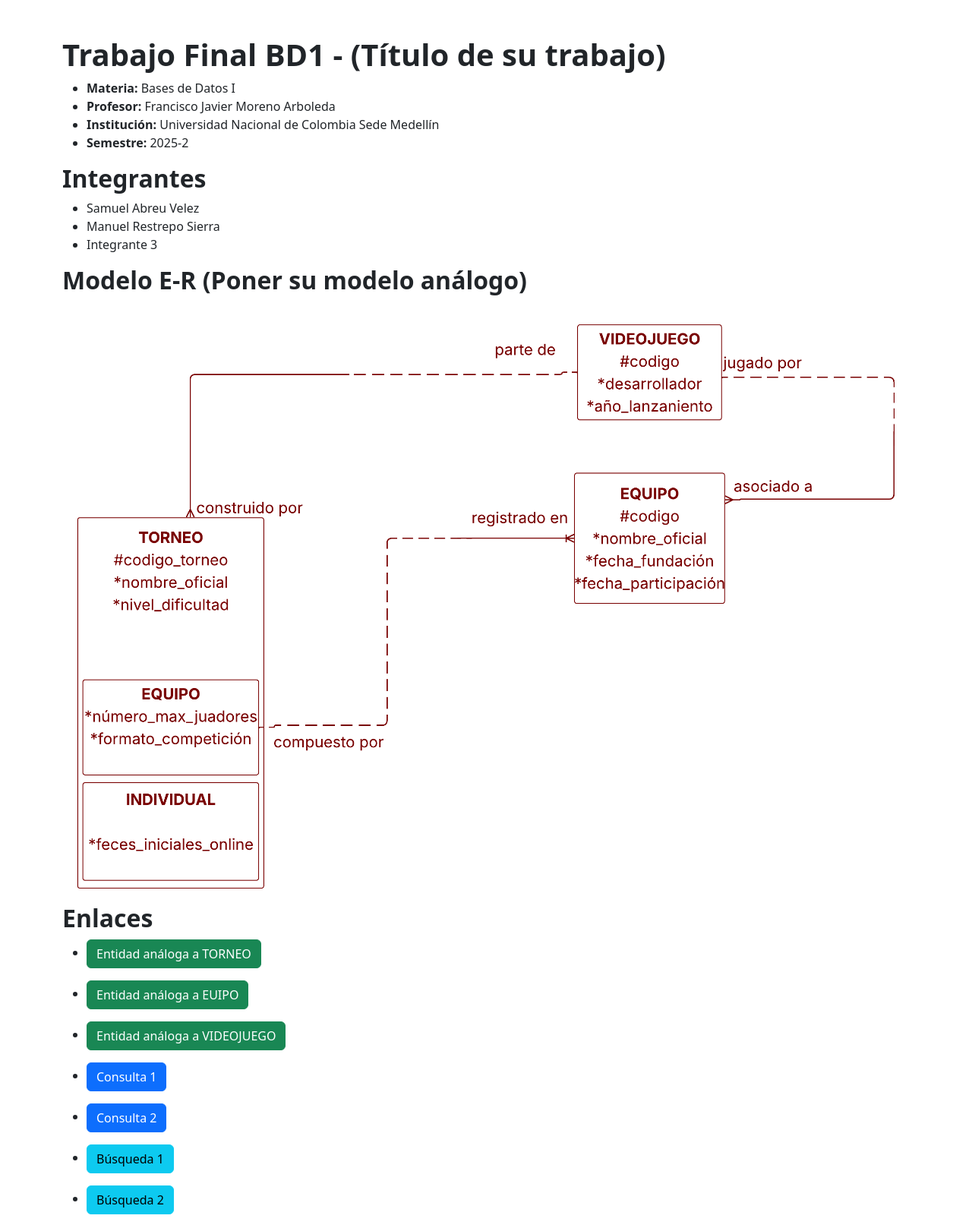
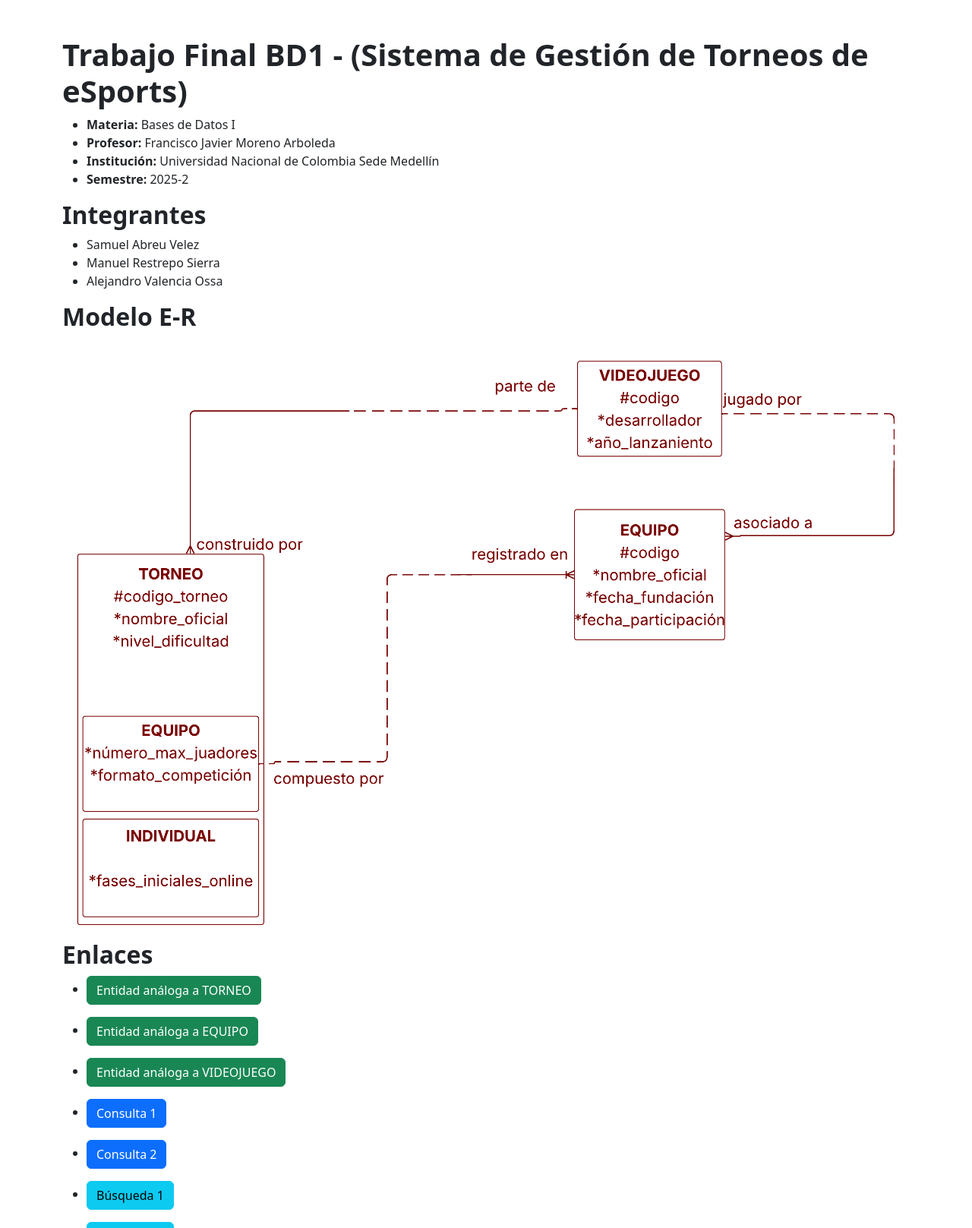
Before and after one commit to elhalconsas/www, a PHP site: page / in a window 1280 px wide. Shown: the top 1617 px of the page at 76% size. Run offline with PHP 8.4, Linux system fonts and the light colour scheme.

Commit message:
renamed:    empresa/empresa_delete.php -> EQUIPO/empresa_delete.php 	renamed:    empresa/empresa_insert.php -> EQUIPO/empresa_insert.php 	renamed:    empresa/empresa_select.php -> EQUIPO/empresa_select.php 	renamed:    empresa/empresa.php -> EQUIPO/equipo.php 	renamed:    cliente/cliente.php -> TORNEO/torneo.php 	renamed:    cliente/cliente_delete.php -> TORNEO/torneo_delete.php 	renamed:    cliente/cliente_insert.php -> TORNEO/torneo_insert.php 	renamed:    cliente/cliente_select.php -> TORNEO/torneo_select.php 	renamed:    proyecto/proyecto_delete.php -> VIDEOJUEGO/proyecto_delete.php 	renamed:    proyecto/proyecto_insert.php -> VIDEOJUEGO/proyecto_insert.php 	renamed:    proyecto/proyecto_select.php -> VIDEOJUEGO/proyecto_select.php 	renamed:    proyecto/proyecto.php -> VIDEOJUEGO/videojuego.php 	modified:   index.php 	modified:   modelo.png

```diff
--- a/index.php
+++ b/index.php
@@ -14,7 +14,7 @@
 <body>
 <div class="container mt-5">
 
-    <h1 class='fw-bold'>Trabajo Final BD1 - (Título de su trabajo)</h1>
+    <h1 class='fw-bold'>Trabajo Final BD1 - (Sistema de Gestión de Torneos de eSports)</h1>
 
     <div class="informacion">
         <ul>
@@ -30,12 +30,12 @@
         <ul>
             <li>Samuel Abreu Velez</li>
             <li>Manuel Restrepo Sierra</li>
-            <li>Integrante 3</li>
+            <li>Alejandro Valencia Ossa</li>
         </ul>
     </div>
 
     <div class="modelo">
-        <h2 class='fw-bold'>Modelo E-R (Poner su modelo análogo)</h2>
+        <h2 class='fw-bold'>Modelo E-R</h2>
         <p></p>
     <img src="modelo.png" class="img-fluid" alt="Modelo E-R">
     </div>
@@ -43,9 +43,9 @@
     <div class="enlaces">
         <h2 class='fw-bold'>Enlaces</h2>
         <ul>
-            <li class="mb-3"><a class="btn btn-success" role="button" href="cliente/cliente.php">Entidad análoga a TORNEO</a></li>
-            <li class="mb-3"><a class="btn btn-success" role="button" href="empresa/empresa.php">Entidad análoga a EUIPO</a></li>
-            <li class="mb-3"><a class="btn btn-success" role="button" href="proyecto/proyecto.php">Entidad análoga a VIDEOJUEGO</a></li>
+            <li class="mb-3"><a class="btn btn-success" role="button" href="TORNEO/torneo.php">Entidad análoga a TORNEO</a></li>
+            <li class="mb-3"><a class="btn btn-success" role="button" href="EQUIPO/equipo.php">Entidad análoga a EQUIPO</a></li>
+            <li class="mb-3"><a class="btn btn-success" role="button" href="VIDEOJUEGO/videojuego.php">Entidad análoga a VIDEOJUEGO</a></li>
             <li class="mb-3"><a class="btn btn-primary" href="consultas/consulta1.php">Consulta 1</a></li>
             <li class="mb-3"><a class="btn btn-primary" href="consultas/consulta2.php">Consulta 2</a></li>
             <li class="mb-3"><a class="btn btn-info" role="button" href="busqueda/busqueda1.php">Búsqueda 1</a></li>
```
Also changed, not shown: TORNEO/torneo.php (renamed from cliente/cliente.php, +13 -13 lines), EQUIPO/empresa_delete.php (renamed from empresa/empresa_delete.php), EQUIPO/empresa_insert.php (renamed from empresa/empresa_insert.php), EQUIPO/empresa_select.php (renamed from empresa/empresa_select.php), EQUIPO/equipo.php (renamed from empresa/empresa.php), TORNEO/torneo_delete.php (renamed from cliente/cliente_delete.php), TORNEO/torneo_insert.php (renamed from cliente/cliente_insert.php), TORNEO/torneo_select.php (renamed from cliente/cliente_select.php), VIDEOJUEGO/proyecto_delete.php (renamed from proyecto/proyecto_delete.php), VIDEOJUEGO/proyecto_insert.php (renamed from proyecto/proyecto_insert.php), VIDEOJUEGO/proyecto_select.php (renamed from proyecto/proyecto_select.php), VIDEOJUEGO/videojuego.php (renamed from proyecto/proyecto.php), modelo.png.
